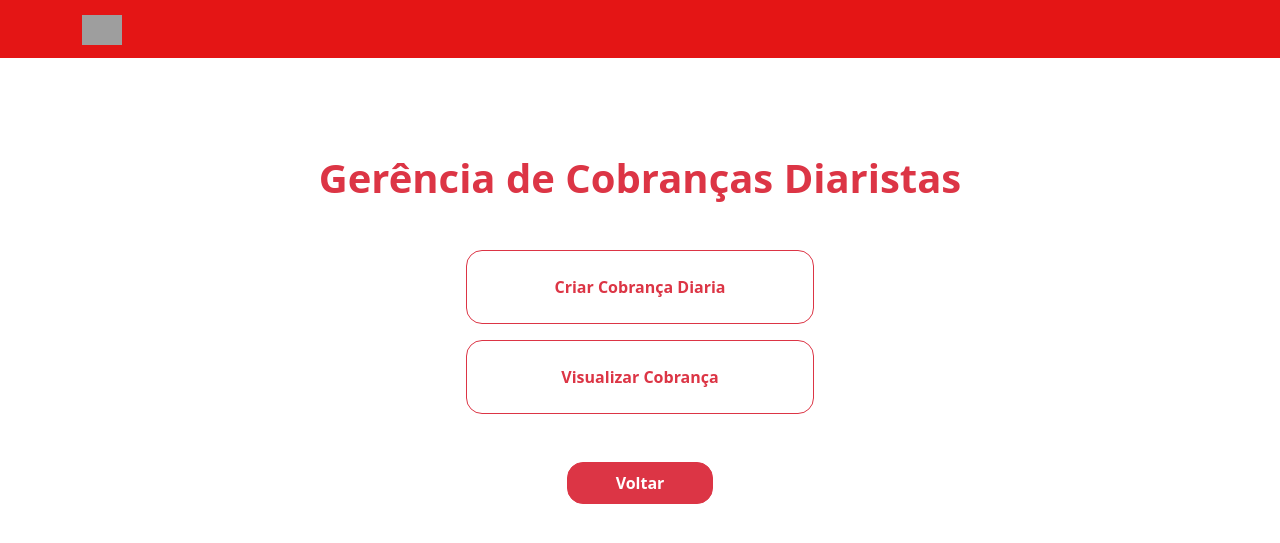
After one commit to ifmt-cba/parkcontrol, a Django app: template ParkControl/apps/frentistas/templates/frentistas/gerenciar_cobranca_diaria.html in a window 1280 px wide. The commit adds this page. Shown: the top 543 px of the page. Run offline with Django 5.2, Linux system fonts and the light colour scheme; the template is opened without the code that fills it, so the values that code supplies are empty; grey boxes are pictures that could not be loaded.

Commit message:
feat: Realacionar registros com os usuarios que criou(#101)

```diff
--- /dev/null
+++ b/ParkControl/apps/frentistas/templates/frentistas/gerenciar_cobranca_diaria.html
@@ -0,0 +1,27 @@
+{% extends 'base.html' %}
+{% load static %}
+
+{% block title %} Gerenciar Cobranca Diaristas - ParkControl{% endblock %}
+
+{% block extra_head %}
+<link rel="stylesheet" href="{% static 'frentistas/css/gerenciar_cobranca_diaria.css' %}">
+{% endblock %}
+
+{% block content %}
+<main class="flex-grow-1 d-flex flex-column justify-content-center align-items-center py-5">
+    <h1 class="text-danger fw-bold mb-5">Gerência de Cobranças Diaristas</h1>
+
+    <div class="container">
+        <div class="row justify-content-center g-4">
+            <div class="col-10 col-sm-6 col-md-4 d-grid gap-3">
+                <a href="#" class="btn btn-outline-danger w-100 fw-bold py-4 rounded-4">Criar Cobrança Diaria</a>
+                <a href="#" class="btn btn-outline-danger w-100 fw-bold py-4 rounded-4">Visualizar Cobrança</a>
+            </div>
+        </div>
+    </div>
+</main>
+
+<div class="text-center pb-4">
+    <a href="{% url 'usuarios:dashboard_frentista' %}" class="btn btn-danger px-5 py-2 rounded-4 fw-bold">Voltar</a>
+</div>
+{% endblock %}
--- a/ParkControl/apps/vagas/templates/vagas/entrada.html
+++ b/ParkControl/apps/vagas/templates/vagas/entrada.html
@@ -8,9 +8,13 @@
 
     {% if messages %}
         {% for message in messages %}
-            <div class="alert alert-{{ message.tags }} mt-2">{{ message }}</div>
+            <div class="alert alert-{{ message.tags }} alert-dismissible fade show" role="alert">
+                {{ message }}
+                <button type="button" class="btn-close" data-bs-dismiss="alert" aria-label="Close"></button>
+            </div>
         {% endfor %}
     {% endif %}
+
 
     <form method="post" id="entrada-form">
         {% csrf_token %}
--- a/ParkControl/apps/vagas/templates/vagas/saida.html
+++ b/ParkControl/apps/vagas/templates/vagas/saida.html
@@ -17,7 +17,7 @@
 
         <div class="mb-4 text-start">
             <label class="form-label fw-semibold">Placa</label>
-            {{ form.placa }}
+           {{ form.placa }}
         </div>
 
         <div class="mb-4 text-start">
--- a/parkcontrol/apps/frentistas/urls.py
+++ b/parkcontrol/apps/frentistas/urls.py
@@ -6,4 +6,5 @@ app_name = 'frentistas'  # isso é necessário para usar o namespace
 urlpatterns = [
     path('gerenciar-clientes/', views.gerenciar_clientes_view, name='gerenciar_clientes'),
     path('gerenciar-vagas/', views.gerenciar_vagas_view, name='gerenciar_vagas'),
+    path('gerenciar_cobranca_diaria/', views.gerenciar_cobranca_diaria, name='gerenciar_cobranca_diaria'),
 ]
--- a/parkcontrol/apps/frentistas/views.py
+++ b/parkcontrol/apps/frentistas/views.py
@@ -1,10 +1,10 @@
 from django.shortcuts import render
-
-def home_frentista(request):
-    return render(request, 'frentistas/home_frentista.html')
 
 def gerenciar_clientes_view(request):
     return render(request, 'frentistas/gerenciar_clientes.html')
 
 def gerenciar_vagas_view(request):
     return render(request, 'frentistas/gerenciar_vagas.html')
+
+def gerenciar_cobranca_diaria(request):
+    return render(request, 'frentistas/gerenciar_cobranca_diaria.html')
--- a/parkcontrol/apps/usuarios/templates/usuarios/frentista/dashboard_frentista.html
+++ b/parkcontrol/apps/usuarios/templates/usuarios/frentista/dashboard_frentista.html
@@ -8,7 +8,7 @@
     <h1 class="display-4 mb-2 text-danger fw-bold">Frentista</h1>
 
     <div class="d-flex flex-wrap gap-3 my-4">
-        <a href="#" class="btn btn-danger btn-lg flex-fill">
+        <a href="{% url 'frentistas:gerenciar_cobranca_diaria'%}" class="btn btn-danger btn-lg flex-fill">
             <i class="fas fa-file-alt me-2"></i> Gerência Cobranças Diárias
         </a>
         <a href="{% url 'frentistas:gerenciar_vagas' %}" class="btn btn-danger btn-lg flex-fill">
```
Also changed, not shown: ParkControl/apps/usuarios/templates/autenticacao/password_reset_email.html (+33 -0 lines), parkcontrol/apps/vagas/models.py (+12 -0 lines), parkcontrol/apps/vagas/views.py (+12 -1 lines), ParkControl/apps/vagas/migrations/0002_alter_entradaveiculo_tipo_cliente_and_more.py, ParkControl/apps/vagas/migrations/0002_vaga_entradaveiculo_vaga.py (deleted), ParkControl/apps/vagas/migrations/0003_remove_saidaveiculo_placa_and_more.py (deleted), ParkControl/apps/vagas/migrations/0003_solicitacaomanutencao.py (deleted), ParkControl/apps/vagas/migrations/0004_alter_entradaveiculo_placa.py (deleted), parkcontrol/db.sqlite3.
